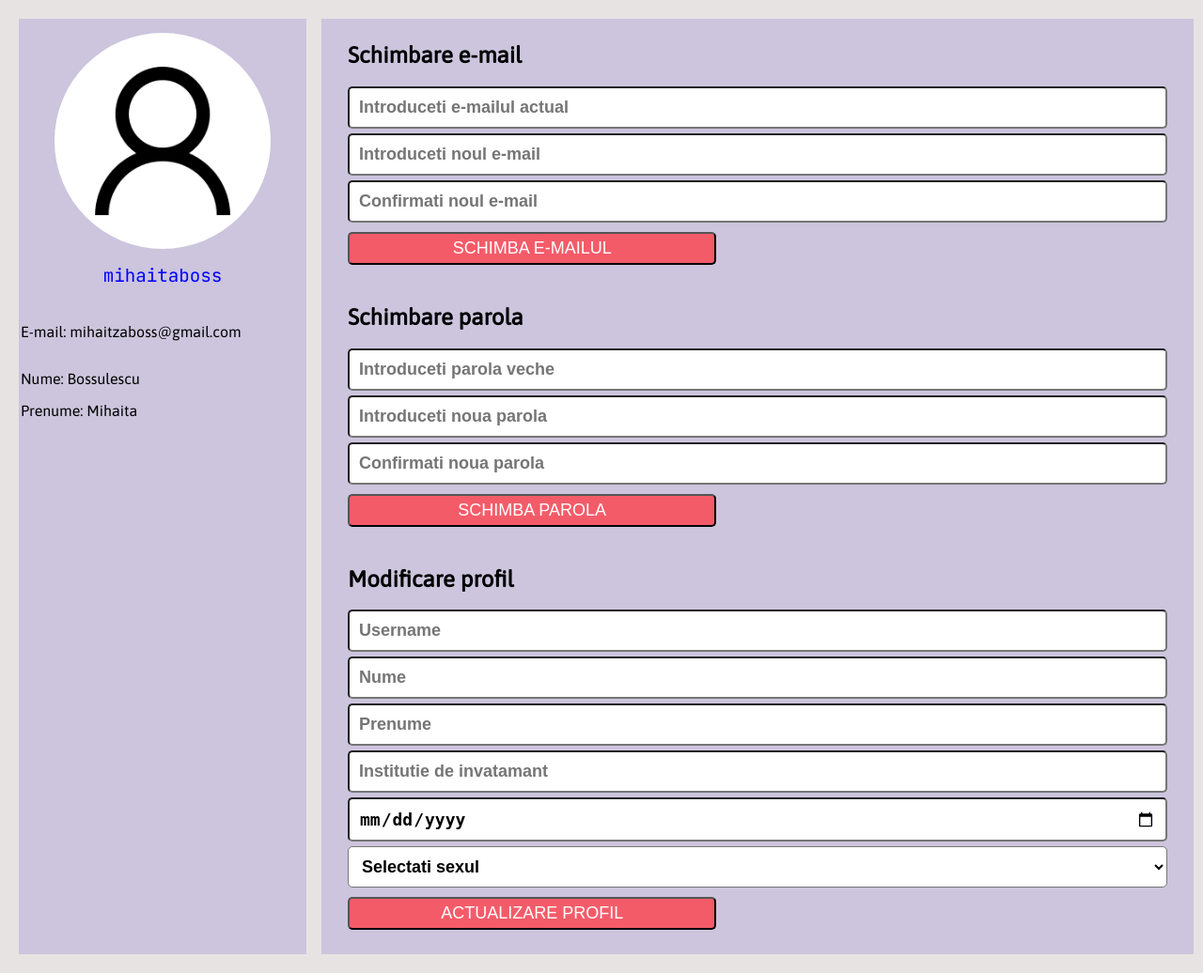
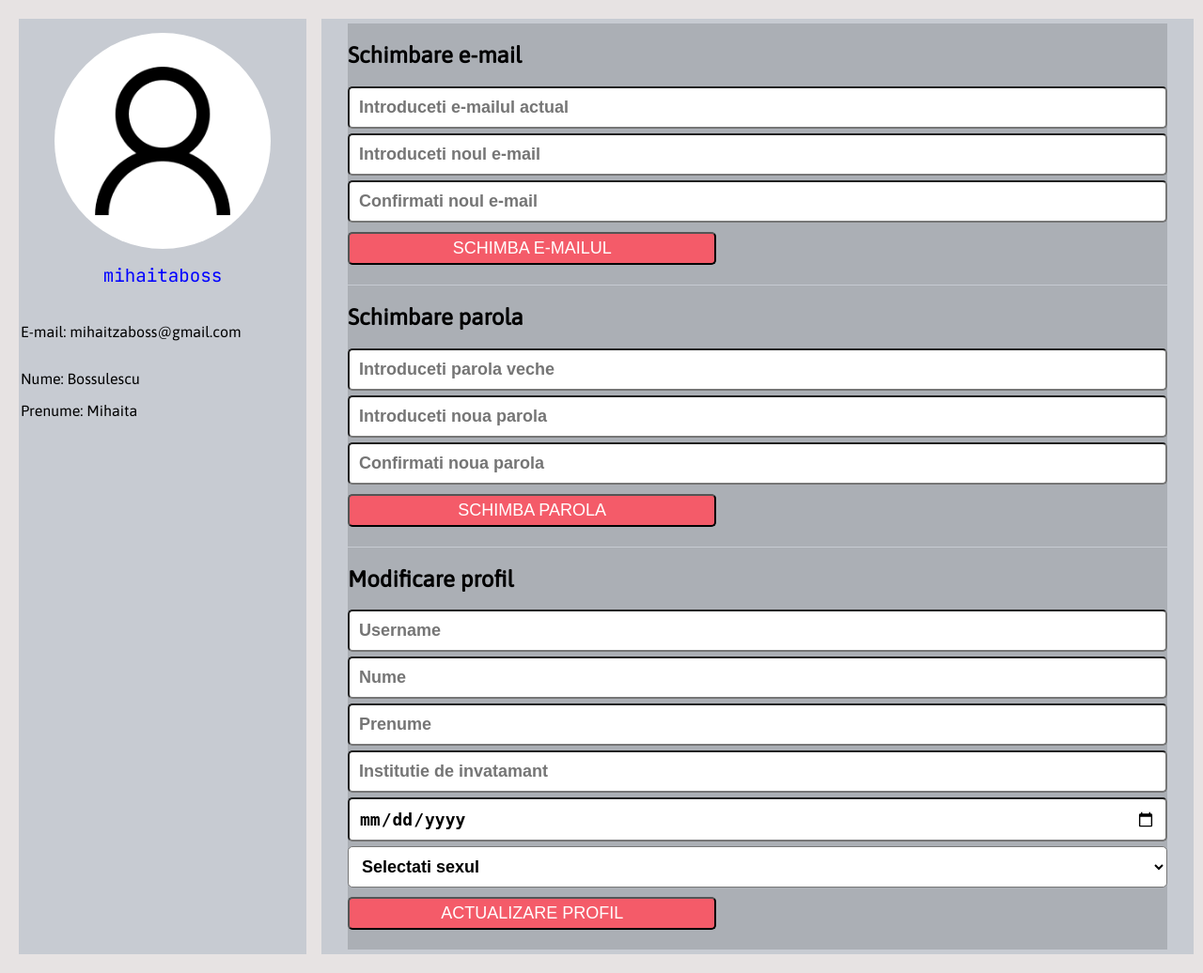
Before and after one commit to filipvalentin/proiectTW, a PHP site: page /src/account-administration.html in a window 1280 px wide. Shown: the part 40-1076 px from the top of the page at 94% size. Run offline with PHP 8.4, Linux system fonts and the light colour scheme.

Commit message:
Update account-administration.css

```diff
--- a/css/account-administration.css
+++ b/css/account-administration.css
@@ -15,7 +15,7 @@
 
 .sidepanel {
 	min-width: 300px;
-	background-color: #ada2d675;
+	background-color: #a1aebe75;
 	display: flex;
 	flex-direction: column;
 }
@@ -42,7 +42,7 @@
 }
 
 .settings-area {
-	background-color: #ada2d675;
+	background-color: #a1aebe75;
 	width: 100%;
 	display: flex;
 	flex-direction: column;
@@ -70,6 +70,7 @@
 }
 
 .mail {
+
 	font-size: medium;
 	width: 100%;
 	height: auto;
@@ -84,6 +85,7 @@
 }
 
 .modify {
+	background-color: #1e1e222a;
 	width: 95%;
 	display: flex;
 	flex-direction: column;
```
